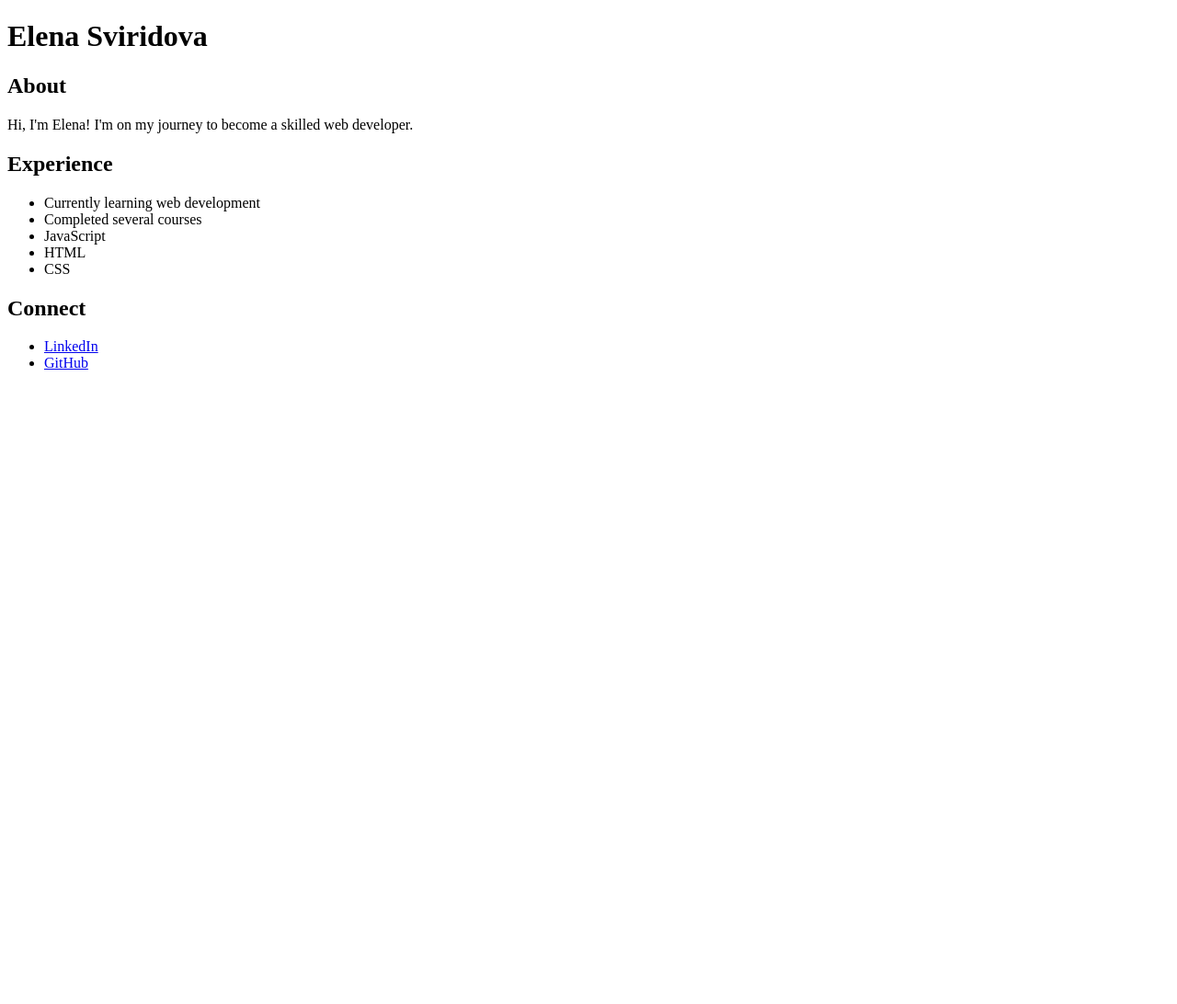
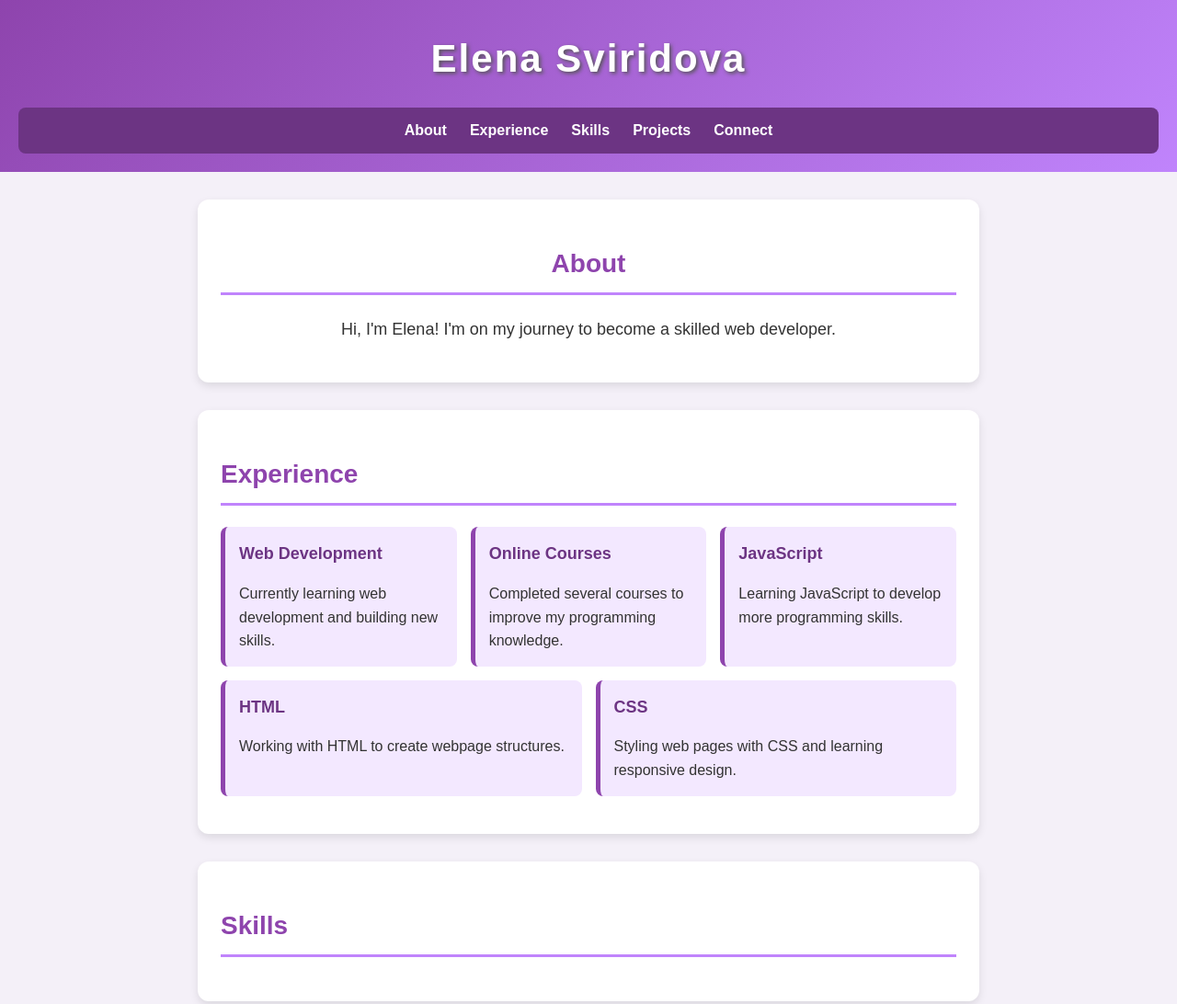
Before and after one commit to ElMurka/Elena-Sviridova-JavaScript-Intro-26.4, a plain HTML site: page index.html in a window 1280 px wide. Shown: the top 1092 px of the page at 92% size. Before the commit the page ends 800 px from the top, so only its background shows below. Drawn offline with Linux system fonts and the light colour scheme.

Commit message:
boilerplate and content added

```diff
--- /dev/null
+++ b/index.css
@@ -0,0 +1,170 @@
+
+
+/* General page styling */
+body {
+    font-family: Arial, sans-serif;
+    background-color: #f4f0f8;
+    color: #333;
+    margin: 0;
+    padding: 0;
+    line-height: 1.6;
+    scroll-behavior: smooth;
+}
+
+/* Header and name */
+header {
+    background: linear-gradient(135deg, #8e44ad, #c084fc);
+    text-align: center;
+    padding: 20px;
+}
+
+h1 {
+    font-size: 42px;
+    font-weight: bold;
+    color: white;
+    letter-spacing: 2px;
+    text-shadow: 2px 2px 4px #555;
+    margin: 10px 0 20px;
+}
+
+/* Navigation menu */
+nav {
+    position: sticky;
+    top: 0;
+    z-index: 100;
+}
+
+nav ul {
+    list-style: none;
+    display: flex;
+    justify-content: center;
+    flex-wrap: wrap;
+    gap: 25px;
+    padding: 12px;
+    margin: 0;
+    background-color: #6c3483;
+    border-radius: 8px;
+}
+
+nav a {
+    color: white;
+    text-decoration: none;
+    font-weight: bold;
+}
+
+nav a:hover {
+    color: #e9d5ff;
+    text-decoration: underline;
+}
+
+/* Main sections */
+section {
+    max-width: 800px;
+    margin: 30px auto;
+    padding: 25px;
+    background-color: white;
+    border-radius: 12px;
+    box-shadow: 0 4px 10px rgba(0, 0, 0, 0.1);
+    scroll-margin-top: 20px;
+}
+
+/* Section headings */
+h2 {
+    font-size: 28px;
+    font-weight: 700;
+    color: #8e44ad;
+    border-bottom: 3px solid #c084fc;
+    padding-bottom: 8px;
+}
+
+/* About section */
+#About {
+    text-align: center;
+}
+
+#About p {
+    font-size: 18px;
+}
+
+/* Experience section - Flexbox */
+#Experience ul {
+    list-style: none;
+    padding: 0;
+    display: flex;
+    flex-wrap: wrap;
+    gap: 15px;
+}
+
+#Experience li {
+    background-color: #f3e8ff;
+    padding: 15px;
+    border-left: 5px solid #8e44ad;
+    border-radius: 8px;
+    flex: 1 1 220px;
+}
+
+#Experience li strong {
+    color: #6c3483;
+    font-size: 18px;
+}
+
+#Experience li p {
+    margin-bottom: 0;
+}
+
+/* Skills and Projects */
+#Skills ul,
+#Projects ul {
+    padding: 0;
+    list-style: none;
+}
+
+/* Connect section - Flexbox */
+#Connect ul {
+    list-style: none;
+    padding: 0;
+    display: flex;
+    justify-content: center;
+    align-items: center;
+    gap: 20px;
+    flex-wrap: wrap;
+}
+
+#Connect a {
+    display: inline-block;
+    text-decoration: none;
+    color: white;
+    background-color: #8e44ad;
+    padding: 12px 25px;
+    border-radius: 25px;
+    font-weight: bold;
+    transition: background-color 0.3s, transform 0.3s;
+}
+
+#Connect a:hover {
+    background-color: #6c3483;
+    transform: scale(1.05);
+}
+
+/* Mobile responsive design */
+@media (max-width: 600px) {
+    h1 {
+        font-size: 30px;
+    }
+
+    h2 {
+        font-size: 24px;
+    }
+
+    nav ul {
+        gap: 12px;
+    }
+
+    #Experience ul {
+        flex-direction: column;
+    }
+
+    section {
+        margin: 20px 12px;
+    }
+}
--- a/index.html
+++ b/index.html
@@ -6,32 +6,83 @@
     <meta name="description" content="Elena Sviridova's web development portfolio">
     <meta name="keywords" content="Elena Sviridova, web development, portfolio, HTML, CSS, JavaScript">
     <title>Elena Sviridova's Portfolio</title>
+    <link rel="stylesheet" href="index.css">
 </head>
+
 <body>
+
+    <header>
         <h1>Elena Sviridova</h1>
 
-    <section id = "About">
+        <nav>
+            <ul>
+                <li><a href="#About">About</a></li>
+                <li><a href="#Experience">Experience</a></li>
+                <li><a href="#Skills">Skills</a></li>
+                <li><a href="#Projects">Projects</a></li>
+                <li><a href="#Connect">Connect</a></li>
+            </ul>
+        </nav>
+    </header>
+
+    <main>
+
+        <section id="About">
             <h2>About</h2>
             <p>Hi, I'm Elena! I'm on my journey to become a skilled web developer.</p>
         </section>
 
-    <section id = "Experience">
+        <section id="Experience">
             <h2>Experience</h2>
             <ul>
-               <li>Currently learning web development</li>
-               <li>Completed several courses</li>
-               <li>JavaScript</li>
-               <li>HTML</li>
-               <li>CSS</li>
+                <li>
+                    <strong>Web Development</strong>
+                    <p>Currently learning web development and building new skills.</p>
+                </li>
+                <li>
+                    <strong>Online Courses</strong>
+                    <p>Completed several courses to improve my programming knowledge.</p>
+                </li>
+                <li>
+                    <strong>JavaScript</strong>
+                    <p>Learning JavaScript to develop more programming skills.</p>
+                </li>
+                <li>
+                    <strong>HTML</strong>
+                    <p>Working with HTML to create webpage structures.</p>
+                </li>
+                <li>
+                    <strong>CSS</strong>
+                    <p>Styling web pages with CSS and learning responsive design.</p>
+                </li>
             </ul>
         </section>
 
-    <section id = "Connect">
+        <section id="Skills">
+            <h2>Skills</h2>
+            <ul>
+            </ul>
+        </section>
+
+        <section id="Projects">
+            <h2>Projects</h2>
+            <ul>
+            </ul>
+        </section>
+
+        <section id="Connect">
             <h2>Connect</h2>
             <ul>
-               <li><a href="https://www.linkedin.com/in/elenasviridova/">LinkedIn</a></li>
-               <li><a href="https://github.com/elmurka">GitHub</a></li>
+                <li>
+                    <a href="https://www.linkedin.com/in/elenasviridova/" target="_blank" rel="noopener noreferrer">LinkedIn</a>
+                </li>
+                <li>
+                    <a href="https://github.com/elmurka" target="_blank" rel="noopener noreferrer">GitHub</a>
+                </li>
             </ul>
         </section>
+
+    </main>
+
 </body>
 </html>
```
Lines whose indentation alone changed are shown as unchanged.
